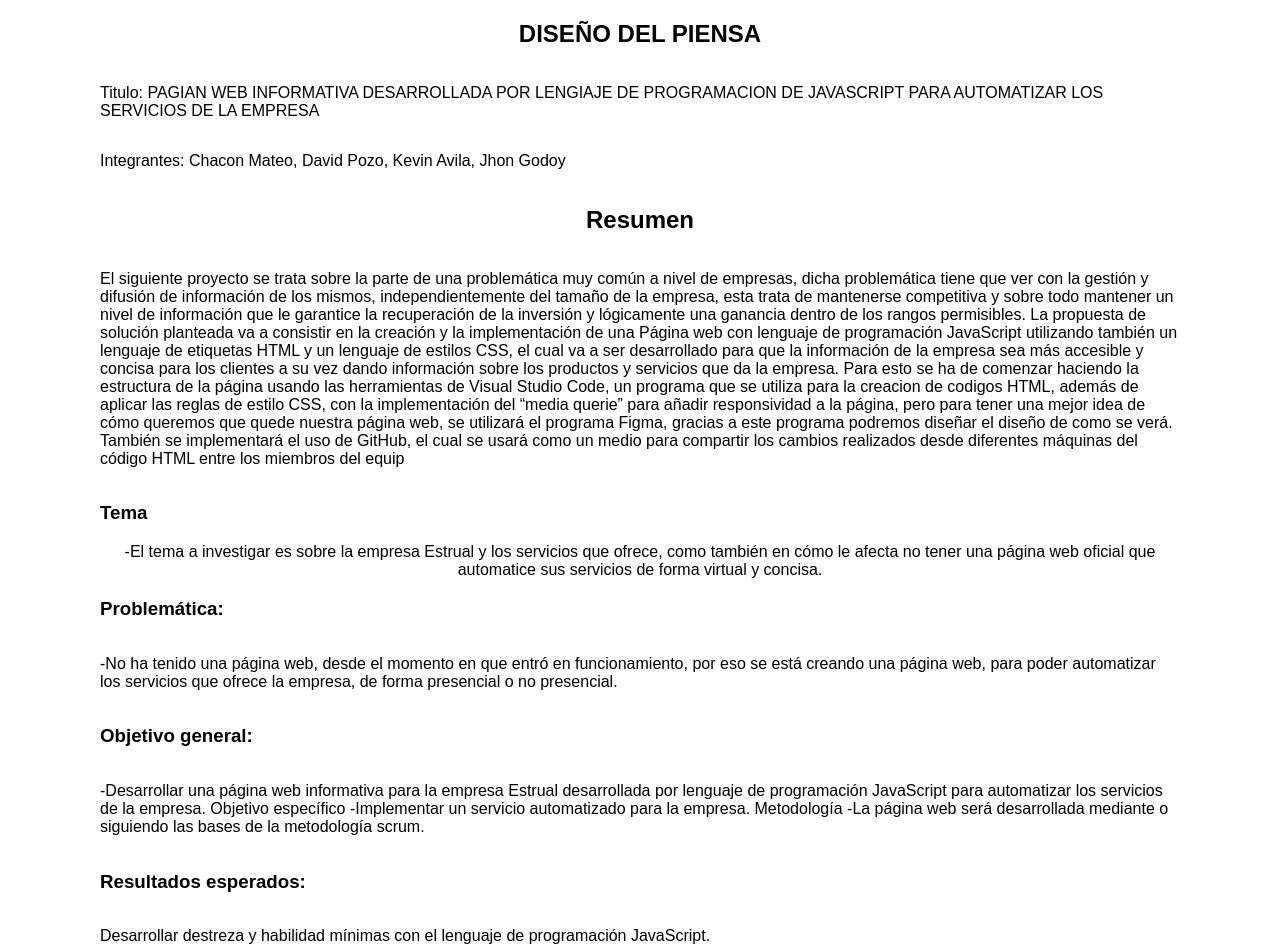
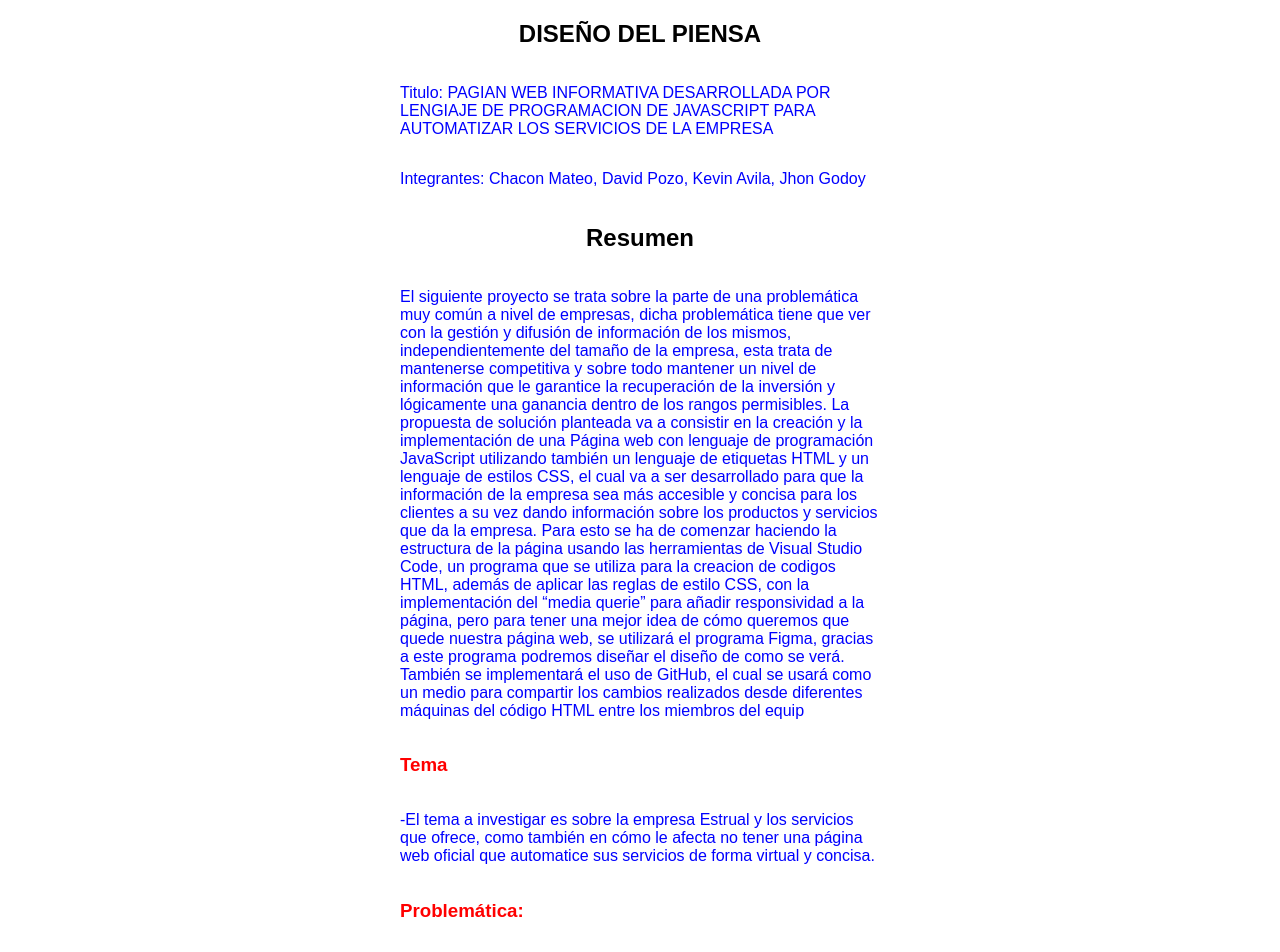
Before and after one commit to COLADOXD/Proyecto-del-piensa, a plain HTML site: page index.html in a window 1280 px wide. Shown: the top 952 px of the page. Drawn offline with Linux system fonts and the light colour scheme.

Commit message:
estilo a la pagina

```diff
--- a/index.html
+++ b/index.html
@@ -41,9 +41,11 @@
         HTML entre los miembros del equip
       </p>
       <h3>Tema</h3>
-      -El tema a investigar es sobre la empresa Estrual y los servicios que
-      ofrece, como también en cómo le afecta no tener una página web oficial que
-      automatice sus servicios de forma virtual y concisa.
+      <p>
+        -El tema a investigar es sobre la empresa Estrual y los servicios que
+        ofrece, como también en cómo le afecta no tener una página web oficial
+        que automatice sus servicios de forma virtual y concisa.
+      </p>
       <h3>Problemática:</h3>
       <p>
         -No ha tenido una página web, desde el momento en que entró en
@@ -147,8 +149,10 @@
         ¿Qué intereses o necesidades sociales, tecnológicas o académicas pueden
         ser cubiertas con la investigación?
       </h3>
-      La investigación cubre un interés tecnológico de la empresa Estrual, una
-      página web que difunda los servicios que ofrecen y fotos de ejemplo.
+      <p>
+        La investigación cubre un interés tecnológico de la empresa Estrual, una
+        página web que difunda los servicios que ofrecen y fotos de ejemplo.
+      </p>
       <h3>1. Objetivos de trabajo académico.</h3>
       Difusión de la empresa Estrual Página web personalizada para la empres
       <h2>FORMULACIÓN DEL PROBLEMA</h2>
--- a/style.css
+++ b/style.css
@@ -17,8 +17,17 @@ body {
   margin: 40px;
 }
 
+h3 {
+  color: red;
+}
+
+p {
+  color: blue;
+}
+
 h3,
-p {
+p,
+li {
   text-align: left;
 }
 
@@ -29,3 +38,10 @@ p {
   justify-content: center;
   align-items: center;
 }
+
+@media (min-width: 1200px) {
+  body {
+    margin-left: 400px;
+    margin-right: 400px;
+  }
+}
```
